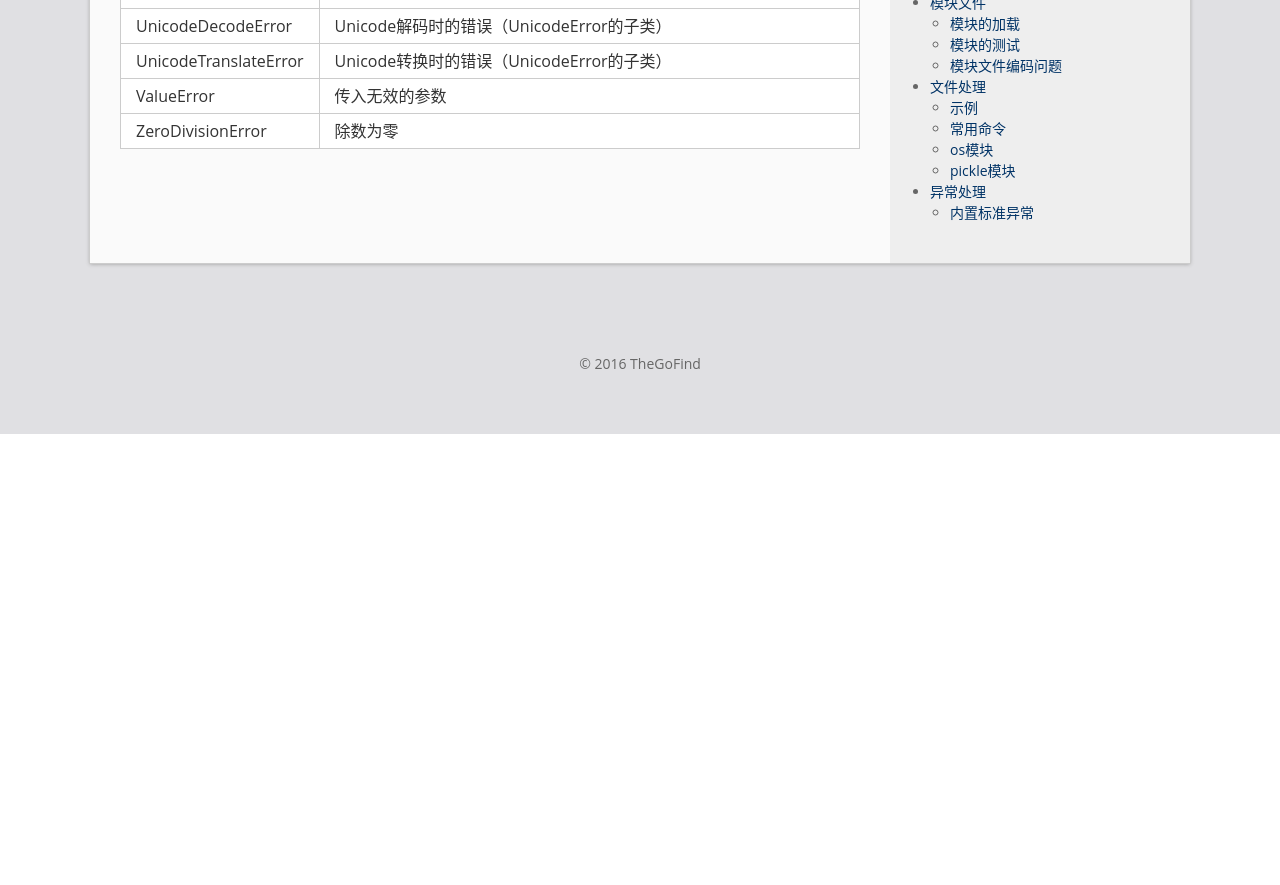
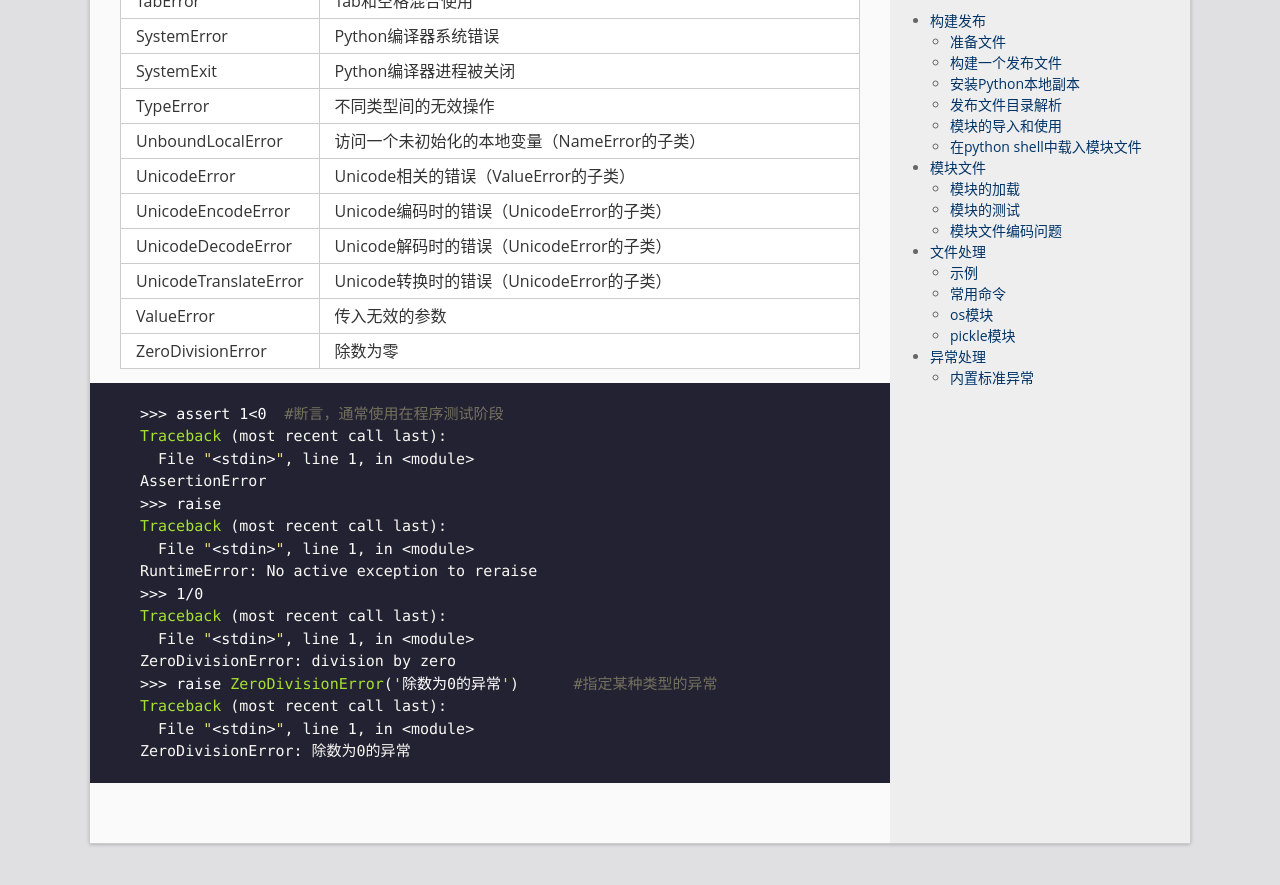
Before and after one commit to thegofind/thegofind.github.io, a Jekyll site: the page built from _posts/2016-03-18-Reading：Python 发布、文件处理与异常.md, in a window 1280 px wide and 900 px high, scrolled down 11197 px. Shown: the top 885 px of the window. Built offline with Jekyll 4.4.1, drawn with Linux system fonts in a browser that asks for light colours; comment, search, counter and statistics services are not loaded; some of the changed text lies outside the part shown.

Commit message:
edit article

````diff
--- a/_posts/2016-03-18-Reading：Python 发布、文件处理与异常.md
+++ b/_posts/2016-03-18-Reading：Python 发布、文件处理与异常.md
@@ -278,7 +278,7 @@ Jack:
 
 
 | **打开模式** | **执行操作**                |
-| :------- | :---------------------- |
+| -------- | ----------------------- |
 | 'r'      | 以只读方式打开文件（默认）           |
 | 'w'      | 以写入的方式打开文件，会覆盖已存在的文件    |
 | 'x'      | 如果文件已经存在，使用此模式打开将引发异常   |
@@ -287,6 +287,7 @@ Jack:
 | 't'      | 以文本模式打开（默认）             |
 | '+'      | 可读写模式（可添加到其他模式中使用）      |
 | 'U'      | 通用换行符支持                 |
+
 - 文件对象方法
 
 | **文件对象方法**                     | **执行操作**                                 |
@@ -439,3 +440,22 @@ if 'data' in locals() #locals()会返回当前作用域中定义的所有名的
 | UnicodeTranslateError | Unicode转换时的错误（UnicodeError的子类）           |
 | ValueError            | 传入无效的参数                                  |
 | ZeroDivisionError     | 除数为零                                     |
+
+```python
+>>> assert 1<0	#断言，通常使用在程序测试阶段
+Traceback (most recent call last):
+  File "<stdin>", line 1, in <module>
+AssertionError
+>>> raise
+Traceback (most recent call last):
+  File "<stdin>", line 1, in <module>
+RuntimeError: No active exception to reraise
+>>> 1/0
+Traceback (most recent call last):
+  File "<stdin>", line 1, in <module>
+ZeroDivisionError: division by zero
+>>> raise ZeroDivisionError('除数为0的异常')	#指定某种类型的异常
+Traceback (most recent call last):
+  File "<stdin>", line 1, in <module>
+ZeroDivisionError: 除数为0的异常
+```
````
Also changed, not shown: _posts/2016-03-24-Reading：Python program testing.md (added, +12 -0 lines).
